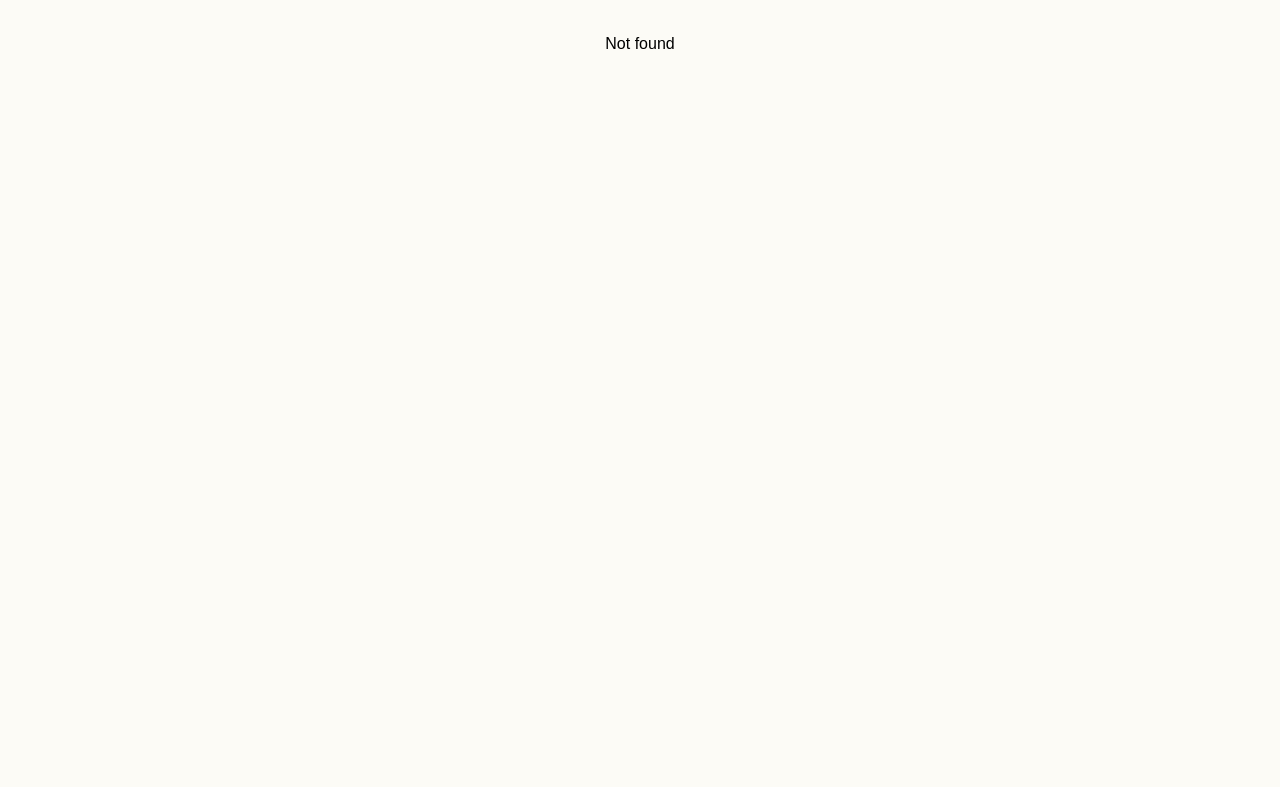
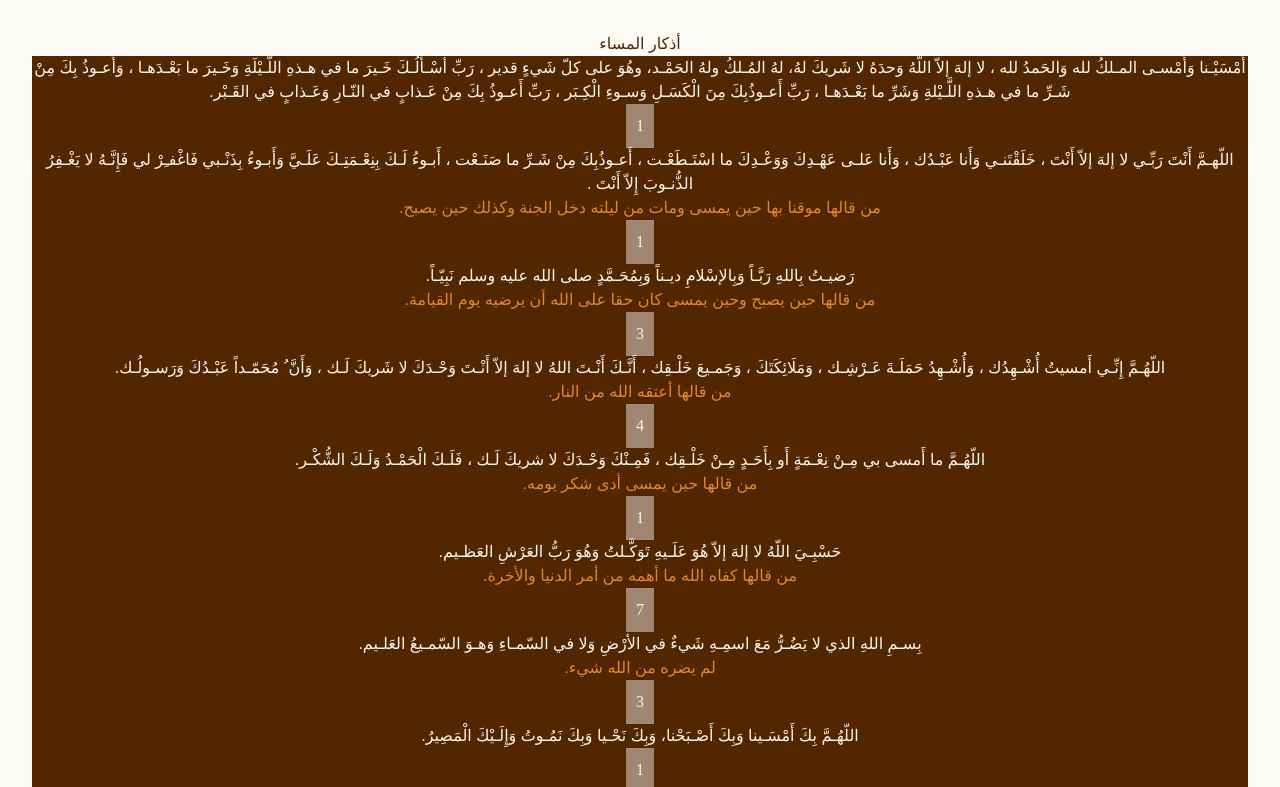
Before and after one commit to amarelali/athkari, a React (Vite) app: page /1 in a window 1280 px wide. Shown: the top 787 px of the page. Built offline with nearby package versions, Linux system fonts and the light colour scheme.

Commit message:
version 2 code updates

```diff
--- a/src/App.tsx
+++ b/src/App.tsx
@@ -1,11 +1,8 @@
+import { RouterProvider } from "react-router-dom";
 import "./App.css";
-import Routes from "./RoutesApp";
+import router from "./routes";
 function App() {
-  return (
-    <>
-      <Routes/>
-    </>
-  );
+  return <RouterProvider router={router} />;
 }
 
 export default App;
--- a/src/components/ui/CategoryTitle.tsx
+++ b/src/components/ui/CategoryTitle.tsx
@@ -2,11 +2,11 @@ import { Link } from "react-router-dom";
 
 interface IProps {
   title: string;
-  href: string;
+  thikerId: number;
 }
-const CategoryTitle = ({ title, href }: IProps) => {
+const CategoryTitle = ({ title, thikerId }: IProps) => {
   return (
-    <Link to={href}>
+    <Link to={`/${thikerId}`}>
       <div className="thikerContainer w-full p-10 rounded-2xl flex justify-center items-center text-[23px] h-full">
         {title}
       </div>
--- a/src/data/index.ts
+++ b/src/data/index.ts
@@ -1,7 +1,10 @@
 import { IAthkar } from "../interfaces";
 
-export const adhkarData: IAthkar = {
-    "أذكار الصباح": [
+export const adhkarData: IAthkar[] = [
+
+    {
+        title: "أذكار الصباح",
+        data: [
             {
                 "category": "أذكار الصباح",
                 "count": "001",
@@ -177,8 +180,11 @@ export const adhkarData: IAthkar = {
                 "reference": "",
                 "content": "أسْتَغْفِرُ اللهَ وَأتُوبُ إلَيْهِ"
             }
-    ],
-    "أذكار المساء": [
+        ]
+    },
+    {
+        title: "أذكار المساء",
+        data: [
             {
                 "category": "أذكار المساء",
                 "count": "001",
@@ -354,8 +360,12 @@ export const adhkarData: IAthkar = {
                 "reference": "",
                 "content": "سُبْحـانَ اللهِ وَبِحَمْـدِهِ."
             }
-    ],
-    "أذكار بعد السلام من الصلاة المفروضة": [
+        ]
+    }
+    ,
+    {
+        title: "أذكار بعد السلام من الصلاة المفروضة",
+        data: [
             {
                 "category": "أذكار بعد السلام من الصلاة المفروضة",
                 "count": "001",
@@ -420,7 +430,10 @@ export const adhkarData: IAthkar = {
                 "content": "اللَّهُمَّ أَعِنِّي عَلَى ذِكْرِكَ وَشُكْرِكَ وَحُسْنِ عِبَادَتِكَ."
             }
         ],
-    "تسابيح": [
+    },
+    {
+        title: "تسابيح",
+        data: [
             {
                 "category": "تسابيح",
                 "count": "100",
@@ -534,7 +547,10 @@ export const adhkarData: IAthkar = {
                 "content": "اللَّهُمَّ صَلِّ عَلَى مُحَمَّدٍ وَعَلَى آلِ مُحَمَّدٍ كَمَا صَلَّيْتَ عَلَى إِبْرَاهِيمَ , وَعَلَى آلِ إِبْرَاهِيمَ إِنَّكَ حَمِيدٌ مَجِيدٌ , اللَّهُمَّ بَارِكْ عَلَى مُحَمَّدٍ وَعَلَى آلِ مُحَمَّدٍ كَمَا بَارَكْتَ عَلَى إِبْرَاهِيمَ وَعَلَى آلِ إِبْرَاهِيمَ إِنَّكَ حَمِيدٌ مَجِيدٌ."
             }
         ],
-    "أذكار النوم": [
+    },
+    {
+        title: "أذكار النوم",
+        data: [
             {
                 "category": "أذكار النوم",
                 "count": "001",
@@ -606,7 +622,10 @@ export const adhkarData: IAthkar = {
                 "content": "اللَّهُ أَكْبَرُ."
             }
         ],
-    "أذكار الاستيقاظ": [
+    },
+    {
+        title: "أذكار الاستيقاظ",
+        data: [
             {
                 "category": "أذكار الاستيقاظ",
                 "count": "001",
@@ -629,7 +648,10 @@ export const adhkarData: IAthkar = {
                 "content": "لا إلهَ إلاّ اللّهُ وَحْـدَهُ لا شَـريكَ له، لهُ المُلـكُ ولهُ الحَمـد، وهوَ على كلّ شيءٍ قدير، سُـبْحانَ اللهِ، والحمْـدُ لله ، ولا إلهَ إلاّ اللهُ واللهُ أكبَر، وَلا حَولَ وَلا قوّة إلاّ باللّهِ العليّ العظيم. رَبِّ اغْفرْ لي."
             }
         ],
-    "أدعية قرآنية": [
+    },
+    {
+        title: "أدعية قرآنية",
+        data: [
             {
                 "category": "أدعية قرآنية",
                 "count": "001",
@@ -813,103 +835,5 @@ export const adhkarData: IAthkar = {
                 "content": " رَّبِّ اغْفِرْ وَارْحَمْ وَأَنتَ خَيْرُ الرَّاحِمِينَ. "
             }
         ]
-};
-
-/*
-*
-*
-,
-    "أدعية الأنبياء": [
-        {
-            "category": "أدعية الأنبياء",
-            "count": "001",
-            "description": "آدم علية السلام.",
-            "reference": ". [الأعراف - 23].",
-            "content": " رَبَّنَا ظَلَمْنَا أَنفُسَنَا وَإِن لَّمْ تَغْفِرْ لَنَا وَتَرْحَمْنَا لَنَكُونَنَّ مِنَ الْخَاسِرِينَ. [الأعراف - 23]. "
-        },
-        {
-            "category": "أدعية الأنبياء",
-            "count": "001",
-            "description": "نوح علية السلام.",
-            "reference": ". [نوح - 28].",
-            "content": " رَّبِّ اغْفِرْ لِي وَلِوَالِدَيَّ وَلِمَن دَخَلَ بَيْتِيَ مُؤْمِنًا وَلِلْمُؤْمِنِينَ وَالْمُؤْمِنَاتِ وَلَا تَزِدِ الظَّالِمِينَ إِلَّا تَبَارًا. [نوح - 28].رَبِّ إِنِّي أَعُوذُ بِكَ أَنْ أَسْأَلَكَ مَا لَيْسَ لِي بِهِ عِلْمٌ وَإِلاَّ تَغْفِرْ لِي وَتَرْحَمْنِي أَكُن مِّنَ الْخَاسِرِينَ. [هود - 47]. رَّبِّ أَنزِلْنِي مُنزَلاً مُّبَارَكاً وَأَنتَ خَيْرُ الْمُنزِلِينَ. [المؤمنون - 29]. "
-        },
-        {
-            "category": "أدعية الأنبياء",
-            "count": "001",
-            "description": "إبراهيم علية السلام.",
-            "reference": ". [هود - 47].",
-            "content": " رَبَّنَا تَقَبَّلْ مِنَّا إِنَّكَ أَنْتَ السَّمِيعُ الْعَلِيمُ (127) رَبَّنَا وَاجْعَلْنَا مُسْلِمَيْنِ لَكَ وَمِنْ ذُرِّيَّتِنَا أُمَّةً مُسْلِمَةً لَكَ وَأَرِنَا مَنَاسِكَنَا وَتُبْ عَلَيْنَا إِنَّكَ أَنْتَ التَّوَّابُ الرَّحِيمُ (128). [البقرة - 127-128]. رَبِّ اجْعَلْنِي مُقِيمَ الصَّلَاةِ وَمِن ذُرِّيَّتِي ۚ رَبَّنَا وَتَقَبَّلْ دُعَاءِ (40) رَبَّنَا اغْفِرْ لِي وَلِوَالِدَيَّ وَلِلْمُؤْمِنِينَ يَوْمَ يَقُومُ الْحِسَابُ (41). [إبراهيم - 40-41]. رَبِّ هَبْ لِي حُكْمًا وَأَلْحِقْنِي بِالصَّالِحِينَ (83) وَاجْعَل لِّي لِسَانَ صِدْقٍ فِي الْآخِرِينَ (84) وَاجْعَلْنِي مِن وَرَثَةِ جَنَّةِ النَّعِيمِ (85). [الشعراء - 83-85]. رَّبَّنَا عَلَيْكَ تَوَكَّلْنَا وَإِلَيْكَ أَنَبْنَا وَإِلَيْكَ الْمَصِيرُ (4) رَبَّنَا لَا تَجْعَلْنَا فِتْنَةً لِّلَّذِينَ كَفَرُوا وَاغْفِرْ لَنَا رَبَّنَا ۖ  إِنَّكَ أَنتَ الْعَزِيزُ الْحَكِيمُ (5). [الممتحنة - 4-5]. رَبِّ هَبْ لِي مِنَ الصَّالِحِينَ. [الصافات - 100]. "
-        },
-        {
-            "category": "أدعية الأنبياء",
-            "count": "001",
-            "description": "هود علية السلام.",
-            "reference": ". [المؤمنون - 29].",
-            "content": " إِنِّي تَوَكَّلْتُ عَلَى اللَّهِ رَبِّي وَرَبِّكُم ۚ مَّا مِن دَابَّةٍ إِلَّا هُوَ آخِذٌ بِنَاصِيَتِهَا ۚ إِنَّ رَبِّي عَلَىٰ صِرَاطٍ مُّسْتَقِيمٍ. [هود - 56]. "
-        },
-        {
-            "category": "أدعية الأنبياء",
-            "count": "001",
-            "description": "لوط علية السلام.",
-            "reference": ". [البقرة - 127-128].",
-            "content": " رَبِّ انْصُرْنِي عَلَى الْقَوْمِ الْمُفْسِدِينَ. [العنكبوت - 30]. رَبِّ نَجِّنِي وَأَهْلِي مِمَّا يَعْمَلُونَ. [الشعراء - 169]. "
-        },
-        {
-            "category": "أدعية الأنبياء",
-            "count": "001",
-            "description": "يوسف علية السلام.",
-            "reference": ". [إبراهيم - 40-41].",
-            "content": " فَاطِرَ السَّمَاوَاتِ وَالْأَرْضِ أَنتَ وَلِيِّي فِي الدُّنْيَا وَالْآخِرَةِ ۖ تَوَفَّنِي مُسْلِمًا وَأَلْحِقْنِي بِالصَّالِحِينَ. [يوسف - 101]. "
-        },
-        {
-            "category": "أدعية الأنبياء",
-            "count": "001",
-            "description": "شعيب علية السلام.",
-            "reference": ". [الشعراء - 83-85].",
-            "content": " وَسِعَ رَبُّنَا كُلَّ شَيْءٍ عِلْماً عَلَى اللّهِ تَوَكَّلْنَا رَبَّنَا افْتَحْ بَيْنَنَا وَبَيْنَ قَوْمِنَا بِالْحَقِّ وَأَنتَ خَيْرُ الْفَاتِحِينَ. [الأعراف - 89]. "
-        },
-        {
-            "category": "أدعية الأنبياء",
-            "count": "001",
-            "description": "موسى علية السلام.",
-            "reference": ". [الممتحنة - 4-5].",
-            "content": " رَبِّ إِنِّي ظَلَمْتُ نَفْسِي فَاغْفِرْ لِي. [القصص - 16]. رَبِّ بِمَا أَنْعَمْتَ عَلَيَّ فَلَنْ أَكُونَ ظَهِيراً لِّلْمُجْرِمِينَ. [القصص - 17]. رَبِّ إِنِّي لِمَا أَنزَلْتَ إِلَيَّ مِنْ خَيْرٍ فَقِيرٌ. [القصص - 24]. رَبِّ اشْرَحْ لِي صَدْرِي (25) وَيَسِّرْ لِي أَمْرِي (26) وَاحْلُلْ عُقْدَةً مِّن لِّسَانِي (27) يَفْقَهُوا قَوْلِي (28). [طه - 25-28]. "
-        },
-        {
-            "category": "أدعية الأنبياء",
-            "count": "001",
-            "description": "أيوب علية السلام.",
-            "reference": ". [الصافات - 100].",
-            "content": " أَنِّي مَسَّنِيَ الضُّرُّ وَأَنتَ أَرْحَمُ الرَّاحِمِينَ. [الأنبياء - 83]. "
-        },
-        {
-            "category": "أدعية الأنبياء",
-            "count": "001",
-            "description": "سليمان علية السلام.",
-            "reference": ". [هود - 56].",
-            "content": " رَبِّ أَوْزِعْنِي أَنْ أَشْكُرَ نِعْمَتَكَ الَّتِي أَنْعَمْتَ عَلَيَّ وَعَلَى وَالِدَيَّ وَأَنْ أَعْمَلَ صَالِحًا تَرْضَاهُ وَأَدْخِلْنِي بِرَحْمَتِكَ فِي عِبَادِكَ الصَّالِحِينَ. [النمل - 19]. "
-        },
-        {
-            "category": "أدعية الأنبياء",
-            "count": "001",
-            "description": "يونس علية السلام.",
-            "reference": ". [العنكبوت - 30].",
-            "content": "لَّا إِلَهَ إِلَّا أَنتَ سُبْحَانَكَ إِنِّي كُنتُ مِنَ الظَّالِمِينَ. [الأنبياء - 87]. "
-        },
-        {
-            "category": "أدعية الأنبياء",
-            "count": "001",
-            "description": "زكريا علية السلام.",
-            "reference": ". [الشعراء - 169].",
-            "content": " رَبِّ هَبْ لِي مِن لَّدُنْكَ ذُرِّيَّةً طَيِّبَةً إِنَّكَ سَمِيعُ الدُّعَاء. [آل عمران - 38]. رَبِّ لَا تَذَرْنِي فَرْداً وَأَنتَ خَيْرُ الْوَارِثِينَ. [الأنبياء - 89]. "
-        },
-        {
-            "category": "أدعية الأنبياء",
-            "count": "001",
-            "description": "يعقوب علية السلام.",
-            "reference": ". [يوسف - 101].",
-            "content": " إِنَّمَا أَشْكُو بَثِّي وَحُزْنِي إِلَى اللَّهِ. [يوسف - 86]. "
     }
-    ]
-*/
+];
--- a/src/interfaces/index.ts
+++ b/src/interfaces/index.ts
@@ -7,5 +7,6 @@ export interface IthikerDetails {
 }
 
 export interface IAthkar {
-   [category: string]: IthikerDetails[]
+   title: string;
+   data: IthikerDetails[]
 }
--- a/src/pages/AthkarOfCategories.tsx
+++ b/src/pages/AthkarOfCategories.tsx
@@ -1,20 +1,20 @@
-import { useLocation } from "react-router-dom";
+import { useParams } from "react-router-dom";
 import { IAthkar } from "../interfaces";
 import Thiker from "../components/ui/Thiker/Thiker";
 
 interface IProps {
-  athkarData: IAthkar;
+  athkarData: IAthkar[];
 }
 const AthkarOfCategories = ({ athkarData }: IProps) => {
-  const location = useLocation();
-  const queryParams = new URLSearchParams(location.search);
-  const categoryFromUrl = queryParams.get("categ") ?? "أذكار الصباح";
-  return (
+  const {id ='0'} = useParams<{ id: string }>();
+  const parsedId = parseInt(id);
+  const {title,data} = athkarData[parsedId];
+    return (
     <>
-      <h1 className="text-[30px] mb-4">{categoryFromUrl}</h1>
+      <h1 className="text-[30px] mb-4">{title}</h1>
       <div className="grid grid-cols-1 md:grid-cols-2 lg:grid-cols-3 gap-3 text-white">
-        {athkarData[categoryFromUrl].map((thikerDetails) => (
-          <Thiker ThikerData={thikerDetails} />
+        {data.map((thikerdata) => (
+          <Thiker ThikerData={thikerdata} />
         ))}
       </div>
     </>
--- a/src/pages/Categories.tsx
+++ b/src/pages/Categories.tsx
@@ -2,19 +2,14 @@ import { IAthkar } from "../interfaces";
 import CategoryTitle from "../components/ui/CategoryTitle";
 
 interface IProps {
-  athkarData: IAthkar;
+  athkarData: IAthkar[];
 }
 const Categories = ({ athkarData }: IProps) => {
-  const categories = Object.keys(athkarData);
+  const categories = Object.values(athkarData);
   return (
     <div className="grid grid-cols-1 md:grid-cols-2 lg:grid-cols-3 gap-2 md:gap-10">
-      {categories.map((e) => (
-        <CategoryTitle
-          title={e}
-          href={`/athkar?${new URLSearchParams({
-            categ: e || "أذكار الصباح",
-          }).toString()}`}
-        />
+      {categories.map(({ title }, index) => (
+        <CategoryTitle title={title} thikerId={index} />
       ))}
     </div>
   );
--- /dev/null
+++ b/src/routes/index.tsx
@@ -0,0 +1,22 @@
+import {
+  Route,
+  createBrowserRouter,
+  createRoutesFromElements,
+} from "react-router-dom";
+import Categories from "../pages/Categories";
+import AthkarOfCategories from "../pages/AthkarOfCategories";
+import { adhkarData } from "../data";
+
+const router = createBrowserRouter(
+  createRoutesFromElements(
+    <>
+      <Route path="/" element={<Categories athkarData={adhkarData} />} />
+      <Route
+        path="/:id"
+        element={<AthkarOfCategories athkarData={adhkarData} />}
+      />
+      <Route path="*" element={<div>Not found</div>} />
+    </>
+  )
+);
+export default router;
```
Lines whose indentation alone changed are shown as unchanged.
